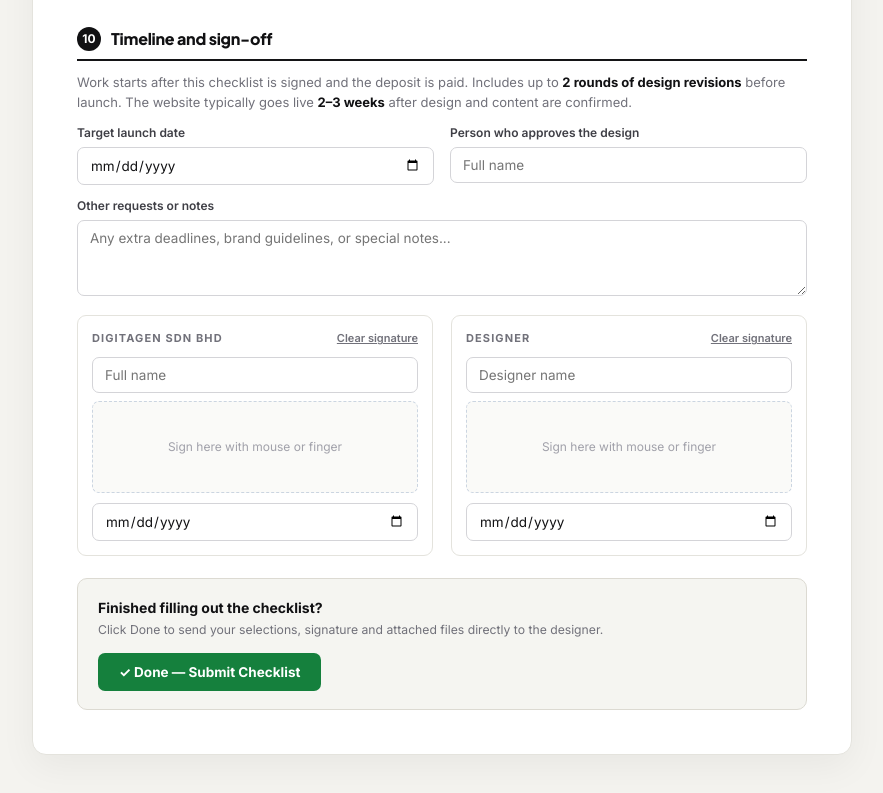
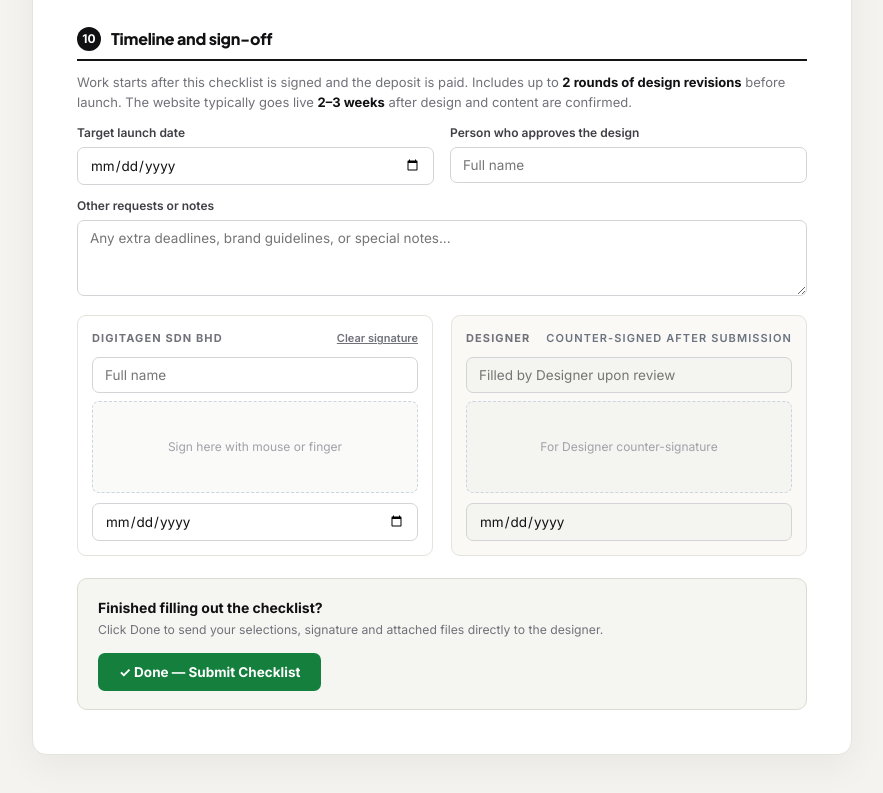
Before and after one commit to ongzixuan456/digitagen-checklist, a website: page public/index.html in a window 1280 px wide. Shown: the part 5187-5980 px from the top of the page, without its empty margins (198-1081 px from the left). Drawn offline with Linux system fonts and the light colour scheme.

Commit message:
Keep Designer signature card read-only on public checklist (counter-signed in /admin)

```diff
--- a/public/index.html
+++ b/public/index.html
@@ -1155,17 +1155,17 @@
         <div class="field"><input class="input" id="f_sig_client_date" name="sig_client_date" type="date"></div>
       </div>
 
-      <div class="sig-card">
+      <div class="sig-card" id="designerSigCard" style="background:#FAF9F6;">
         <div class="sig-card-h">
           <span>Designer</span>
-          <button type="button" class="btn-clear-sig" onclick="clearSig('sigDesigner')">Clear signature</button>
+          <span style="font-size:11px;font-weight:600;color:#6B7280;">Counter-signed after submission</span>
         </div>
-        <div class="field"><input class="input" id="f_sig_designer_name" name="sig_designer_name" placeholder="Designer name"></div>
-        <div class="sig-canvas-wrap">
+        <div class="field"><input class="input" id="f_sig_designer_name" name="sig_designer_name" placeholder="Filled by Designer upon review" disabled style="background:#F4F4F0;cursor:not-allowed;"></div>
+        <div class="sig-canvas-wrap" style="pointer-events:none;background:#F4F4F0;">
           <canvas id="sigDesigner"></canvas>
-          <span class="sig-placeholder" id="sigDesignerPh">Sign here with mouse or finger</span>
+          <span class="sig-placeholder" id="sigDesignerPh">For Designer counter-signature</span>
         </div>
-        <div class="field"><input class="input" id="f_sig_designer_date" name="sig_designer_date" type="date"></div>
+        <div class="field"><input class="input" id="f_sig_designer_date" name="sig_designer_date" type="date" disabled style="background:#F4F4F0;cursor:not-allowed;"></div>
       </div>
     </div>
     <div class="inline-submit-wrap">
@@ -1278,9 +1278,13 @@
     const hasSubmitted = Boolean(lockState.submissionId);
     form.classList.toggle('is-locked', isLocked);
 
-    // Disable/enable all interactive inputs inside the checklist form (except banner buttons!)
+    // Disable/enable all interactive inputs inside the checklist form (keep Designer public box always read-only)
     form.querySelectorAll('input, textarea, select').forEach(el => {
-      el.disabled = isLocked;
+      if (el.id === 'f_sig_designer_name' || el.id === 'f_sig_designer_date') {
+        el.disabled = true;
+      } else {
+        el.disabled = isLocked;
+      }
     });
 
     const banner = document.getElementById('lockedBanner');
```
